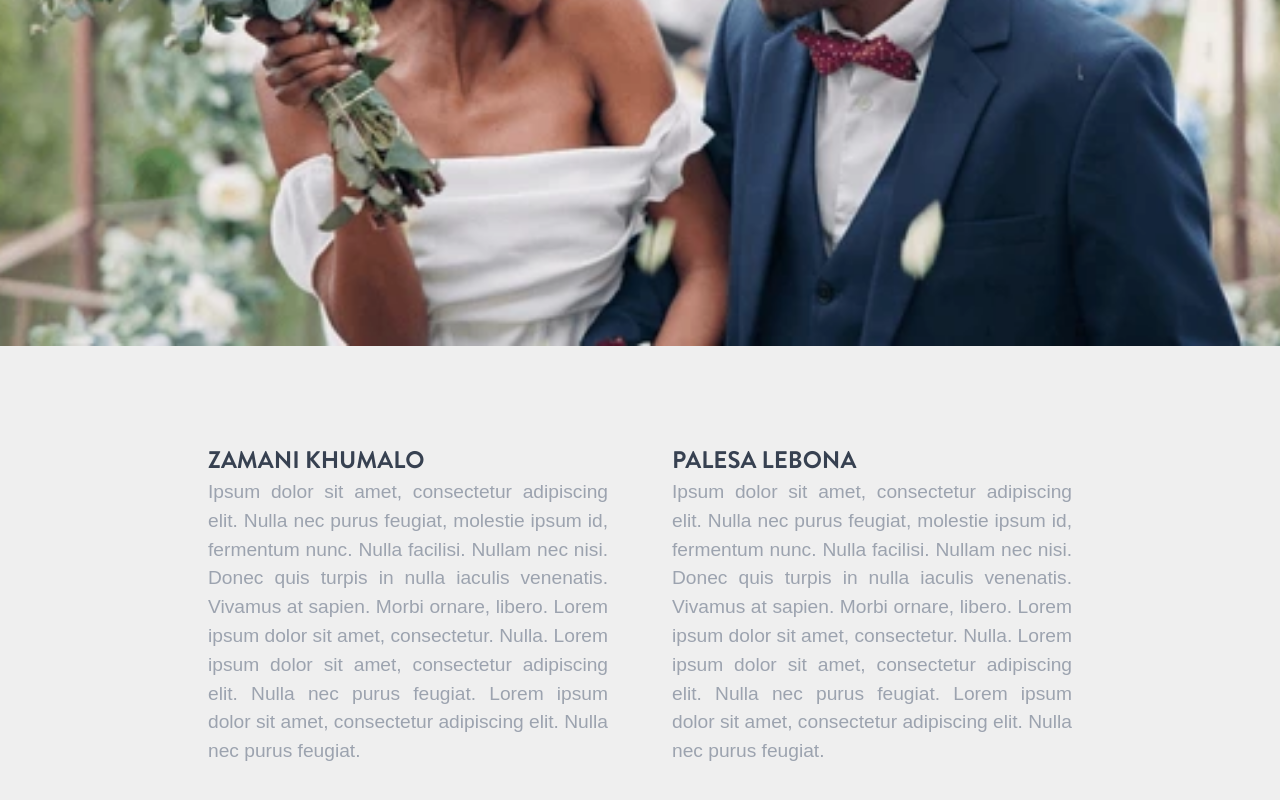
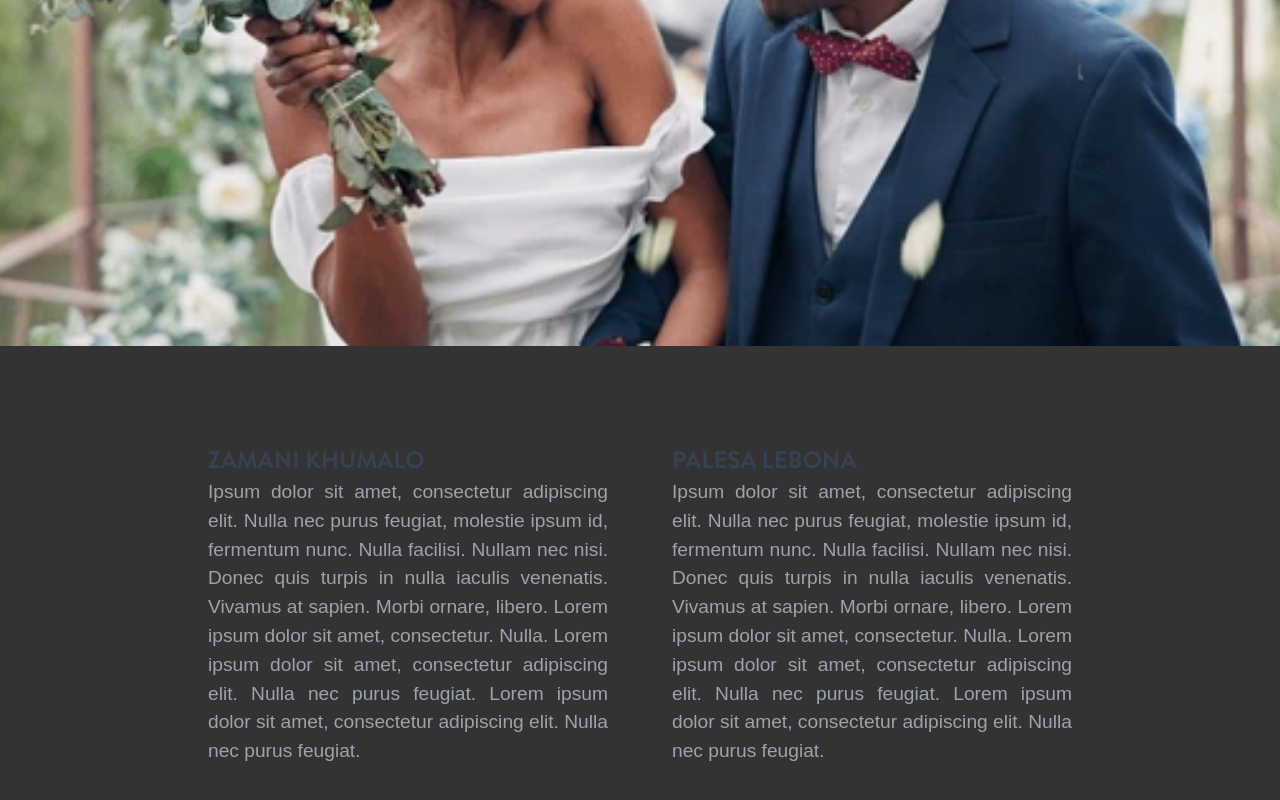
Before and after one commit to Psyfo/khumalo-wedding, a Next.js app: page / in a window 1280 px wide. Shown: the part 454-1254 px from the top of the page. Built offline with nearby package versions, Linux system fonts and the light colour scheme; a web font is replaced by a local one.

Commit message:
Refactor Synopsis component styles

```diff
--- a/src/app/Synopsis/Synopsis.tsx
+++ b/src/app/Synopsis/Synopsis.tsx
@@ -1,6 +1,8 @@
 'use client';
 import React, { useEffect, useRef, useState } from 'react';
 import { motion } from 'framer-motion';
+
+/* eslint-disable react-hooks/exhaustive-deps */
 
 const Synopsis: React.FC = () => {
   const [isVisible, setIsVisible] = useState(false);
@@ -37,7 +39,7 @@ const Synopsis: React.FC = () => {
     <section
       id='synopsis'
       ref={sectionRef}
-      className='bg-[#efefef] flex flex-col justify-center md:flex-row gap-8 lg:gap-16 py-24 px-4'
+      className='flex flex-col justify-center md:flex-row gap-8 lg:gap-16 py-24 px-8'
     >
       <div className='lg:max-w-[25rem]'>
         <motion.h3
```
